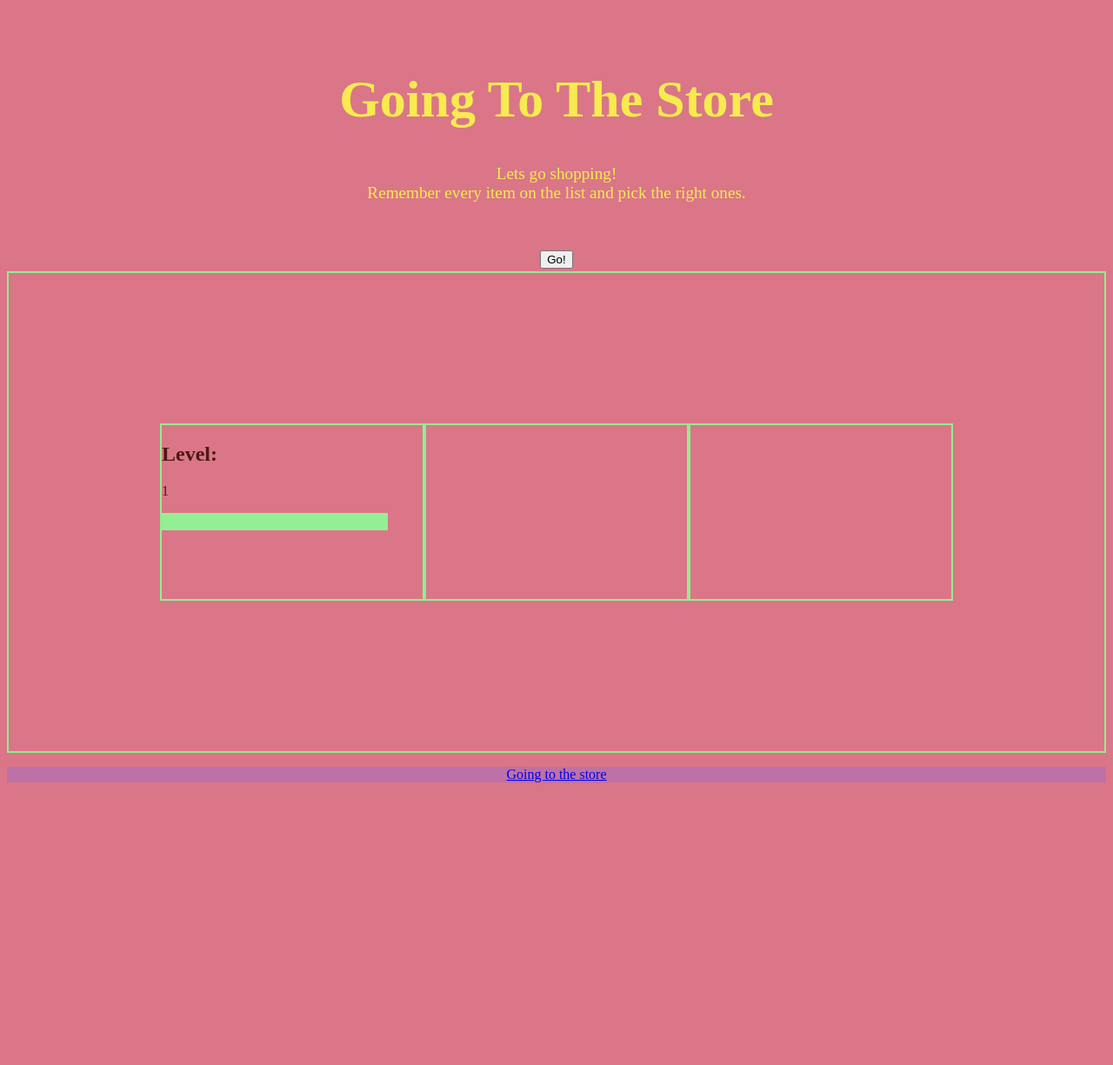
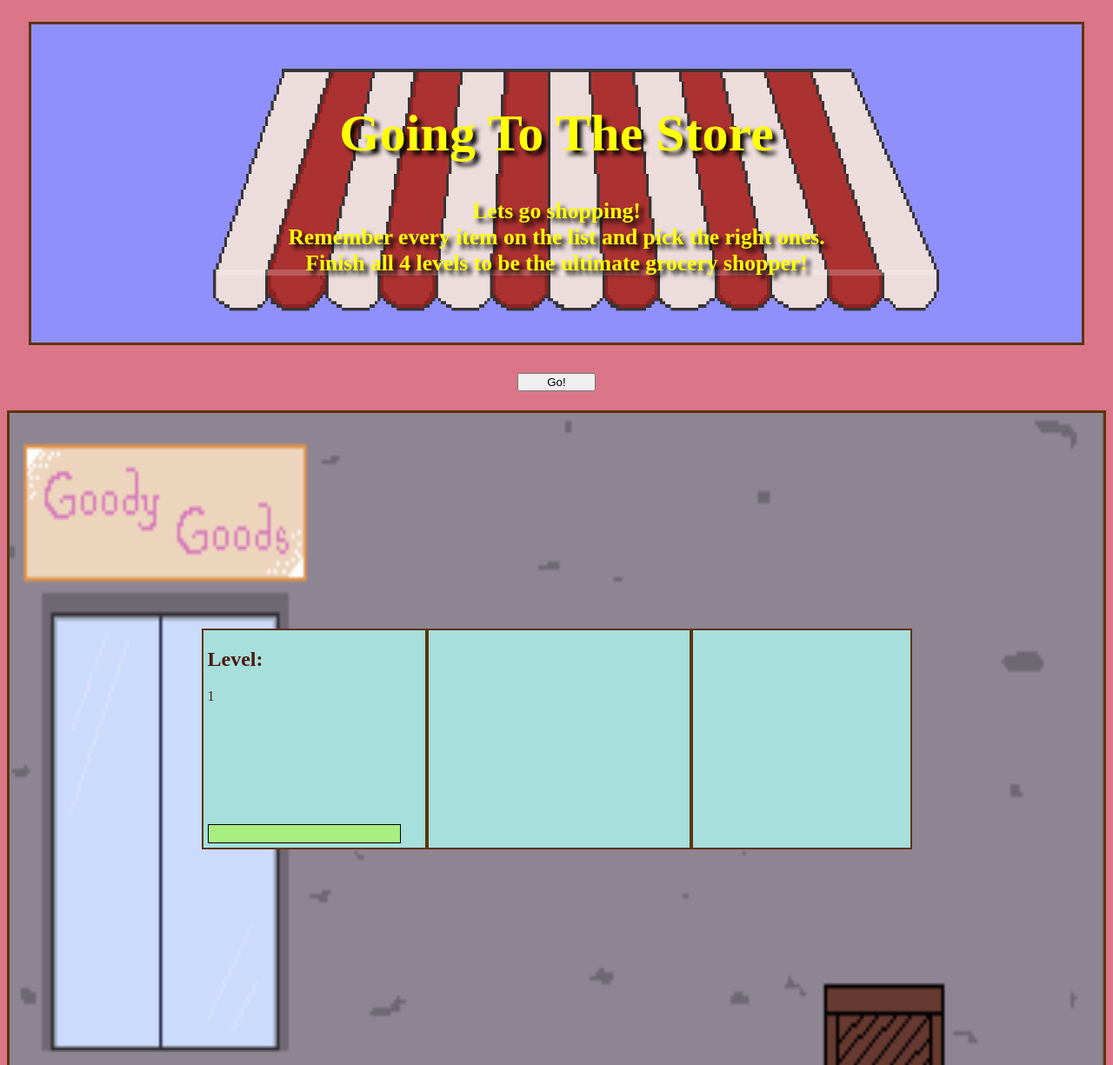
Before and after one commit to Fellwyn/Going-To-The-Store, a plain HTML site: page index.html in a window 1280 px wide. Shown: the top 1225 px of the page at 87% size. Before the commit the page ends 916 px from the top, so only its background shows below. Drawn offline with Linux system fonts and the light colour scheme.

Commit message:
pics, sound etc

```diff
--- a/index.html
+++ b/index.html
@@ -9,15 +9,20 @@
     <body>
 
     <header class="header">
-        <h1>Going To The Store</h1>
+       <div class="headTextContainer">
+        <h1 class="headText">Going To The Store</h1>
         <p class="beginningText">Lets go shopping! <br>
-           Remember every item on the list and pick the right ones. </p>
+           Remember every item on the list and pick the right ones. <br>
+           Finish all 4 levels to be the ultimate grocery shopper! </p>
+       </div>
     </header>
 
     <section class="buttonContainer">
-        <button class="goButton">Go!</button>
-        <button class="againButton">Start Over</button>
-        <button class="continueButton">Continue</button>
+
+        <button class="goButton startButtons">Go!</button>
+        <button class="againButton startButtons">Start Over</button>
+        <button class="continueButton startButtons">Continue</button>
+
     </section>
 
 
--- a/main.js
+++ b/main.js
@@ -125,6 +125,8 @@ function createButtons() {
         category.forEach(item => {
 
     let newBtn = document.createElement('button');
+    newBtn.className = 'itemButton';
+
     newBtn.innerText= `${item}`;
     document.querySelector('.textContainer').appendChild(newBtn);
 
@@ -135,6 +137,8 @@ function createButtons() {
         displayContainer.innerHTML += `${this.innerText}` + ', ';
         clickedItems.push(this.innerText);
         clickCount++;
+        let clickAudio = new Audio('./resurssit/music/click.wav');
+        clickAudio.play();
 
 
 
@@ -144,6 +148,8 @@ function createButtons() {
         level.textContent = levelCount;
         continueButton.style.display = 'block';
         goButton.style.display = 'none';
+        let audio = new Audio('./resurssit/music/achievement.wav');
+        audio.play();
 
 
         const timerElement = document.querySelector('.timerInner');
@@ -153,10 +159,17 @@ function createButtons() {
         if(levelCount === 4) {
             displayContainer.innerHTML = 'You won the game!';
             continueButton.style.display = 'none';
+
+            let winAudio = new Audio('./resurssit/music/applause.wav');
+            winAudio.play();
+
         }
     }
     else if(clickCount === randomItems.length) {
         displayContainer.innerHTML = 'You missed some items!';
+
+        let failAudio = new Audio('./resurssit/music/negative.mp3');
+        failAudio.play();
 
         const timerElement = document.querySelector('.timerInner');
         timerElement.style.width = '100%';
@@ -237,24 +250,32 @@ continueButton.addEventListener('click', yourList);
     }
 
 
-        textContainer.innerHTML = 'Your list: <br><br>'
+        //textContainer.innerHTML = 'Your list: <br><br>'
+        textContainer.innerHTML = '<br><br><br>'
 
-        //test
-        let backroundContainer = document.querySelector('.middleArea');
-        backroundContainer.style.backgroundImage = "url('../kuvat/myList.png')";
-       //test
 
 
         textContainer.innerHTML += randomItems.join('<br>');
+
+
+        //textContainer.style.backgroundColor = 'white';
+        // works textContainer.style.backgroundImage = "url('./resurssit/kuvat/myList.png')";
+
+        textContainer.style.cssText = " background: no-repeat center/cover url('./resurssit/kuvat/myList.png'); background-size: 140%; background-position: -15px -70px;";
+
 
         displayContainer.innerHTML = '';
 
     setTimeout(() => {
         textContainer.innerHTML = '';
+        textContainer.style.backgroundColor = ''; //modify the background
+        textContainer.style.cssText = '';
+
     }, 1800);
 
     setTimeout(() => {
         textContainer.innerHTML = createButtons();
+
     }, 1900);
 
 
--- a/resurssit/css/style.css
+++ b/resurssit/css/style.css
@@ -1,22 +1,46 @@
 html, body {
     background-color: rgb(218, 118, 135);
 
-    justify-content: center;
-    align-items: center;
+
     font-size: 16px;
     color:rgb(75, 26, 18);
 }
 
 .header {
     font-size: 30px;
-    color: rgb(247, 235, 79);
+    color: rgb(255, 255, 5);
+    text-shadow: 5px 5px 5px rgb(5, 4, 4);
     text-align: center;
-   padding: 2rem;
+    justify-content: center;
+    align-items: center;
+    padding: 4%;
+    margin: 2%;
+
+
+   background-image: url('../kuvat/shade_red.png');
+   background-repeat: no-repeat;
+   background-color: rgb(144, 144, 252);
+
+
+    background-size: 90% 300%;
+    background-position: 30% 46%;
+
+
+    border: 3px solid rgb(95, 51, 9);
 
 }
 
+/*.headTextContainer {
+    background-color: rgb(248, 244, 238, 0.5);
+    width: 550px;
+}*/
+
+
+
 .beginningText {
-    font-size: 1.2rem;
+    font-size: 1.6rem;
+    font-weight: bolder;
+
 }
 
 .buttonContainer {
@@ -27,9 +51,13 @@ html, body {
 
     display: flex;
     flex-direction: column;
-    padding: .2rem;
+
+    margin: 1rem;
 }
-
+.startButtons {
+    margin: 0.4rem;
+    width: 90px;
+}
 
 
 
@@ -38,61 +66,103 @@ html, body {
     justify-content: center;
     align-items: center;
 
-    height: 550px;
+    height: 750px;
 
 
 
-    border: 2px solid lightgreen;
+    border: 3px solid rgb(95, 51, 9);
 
-    /*background: url('../kuvat/myList.png') no-repeat center center;
-    background-size: 1000px 900px;
-    background-position: 35% 30%;*/
+    background-color: rgb(124, 54, 54);
+
+    background-image: url('../kuvat/shop_sign700.png');
+    background-repeat: no-repeat;
+    background-size: 110% 120%;
+    background-position: 53% 60%;
+
+    margin-bottom: 0px;
 }
 
 .timer {
-    width: 260px;
+    position: absolute;
+
+    width: 220px;
     height: 20px;
     background-color: grey;
+    border: 1px solid black;
+    bottom: 5px;
+    left: 5px;
+
 }
 
 .timerInner{
     width: 100%;
     height: 20px;
-    background-color: rgb(148, 238, 148);
+    background-color: rgb(169, 238, 129);
+
 }
 
 
 .levelContainer {
-    border: 2px solid lightgreen;
-    height: 200px;
-    width: 300px;
+    position: relative;
+
+    border: 2px solid rgb(95, 51, 9);
+    height: 250px;
+    width: 250px;
+    padding-left: 5px;
+
+  background-color: rgb(166, 223, 220);
 
 }
 
 .textContainer {
-    position: relative;
-    height: 200px;
-    width: 300px;
+   /* position: relative;*/
+
+    height: 250px;
+    width: 250px;
     word-wrap: break-word;
     font-weight: bolder;
 
-    border: 2px solid lightgreen;
+    text-align: center;
 
-    /*background:  url('../kuvat/myList.png') no-repeat;
-    background-size: 900px 900px;*/
+    padding: 0px 25px; /* makes the list be on right place, other solutions?*/
 
+   border: 2px solid rgb(95, 51, 9);
+   background-color: rgb(166, 223, 220);
 
 }
 
 .displayContainer {
 
-    height: 200px;
-    width: 300px;
+    height: 250px;
+    width: 250px;
     word-wrap: break-word;
     font-weight: bolder;
 
-    border: 2px solid lightgreen;
+   /* display: flex;
+    justify-content: center;
+    align-items: center;
+    flex-direction: column;
+*/
+    text-align: center;
+
+
+    border: 2px solid rgb(95, 51, 9);
+    background-color: rgb(166, 223, 220);
+
 }
+
+
+.itemButton {
+    margin: 3px;
+}
+
+
+
+button:hover {
+    cursor: pointer;
+}
+
+
 
 .myList {
 
@@ -106,6 +176,23 @@ html, body {
 
 
 .footer {
-    background-color: rgb(189, 113, 166);
+    position: relative;
+
+    height: 80px;
     text-align: center;
+    background-image: url('../kuvat/tile1.png');
+    background-repeat: repeat;
+    background-size: auto 190px; /*px no effect?*/
+    background-position: 50% 70%;
+
+    margin-top: 0px;
+
+
 }
+a {
+    position: absolute;
+    font-size: 1.3rem;
+    color: rgb(146, 110, 69);
+    top: 12%;
+    left: 45%;
+}
```
Also changed, not shown: readme.txt, resurssit/kuvat/shade_red.png (added), resurssit/kuvat/shop_sign700.png (added), resurssit/kuvat/tile1.png (added), 4 other files.
